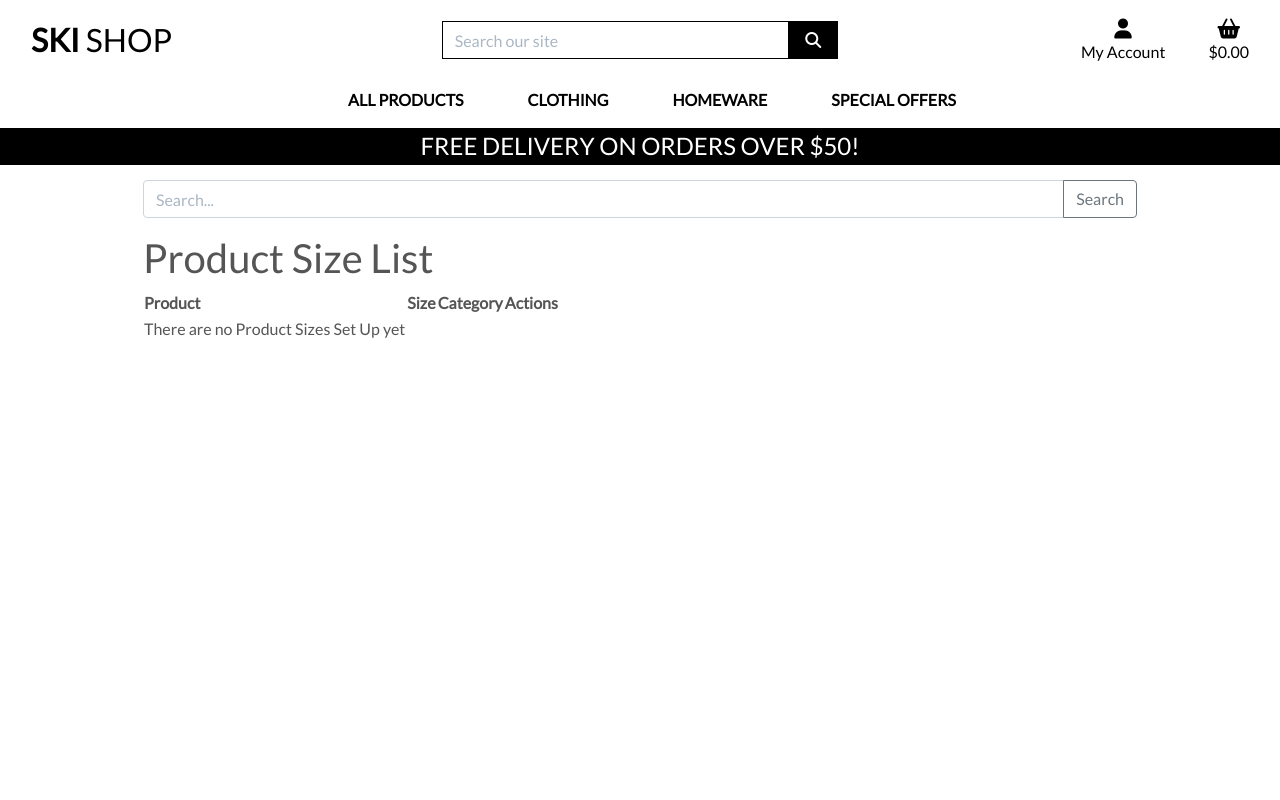
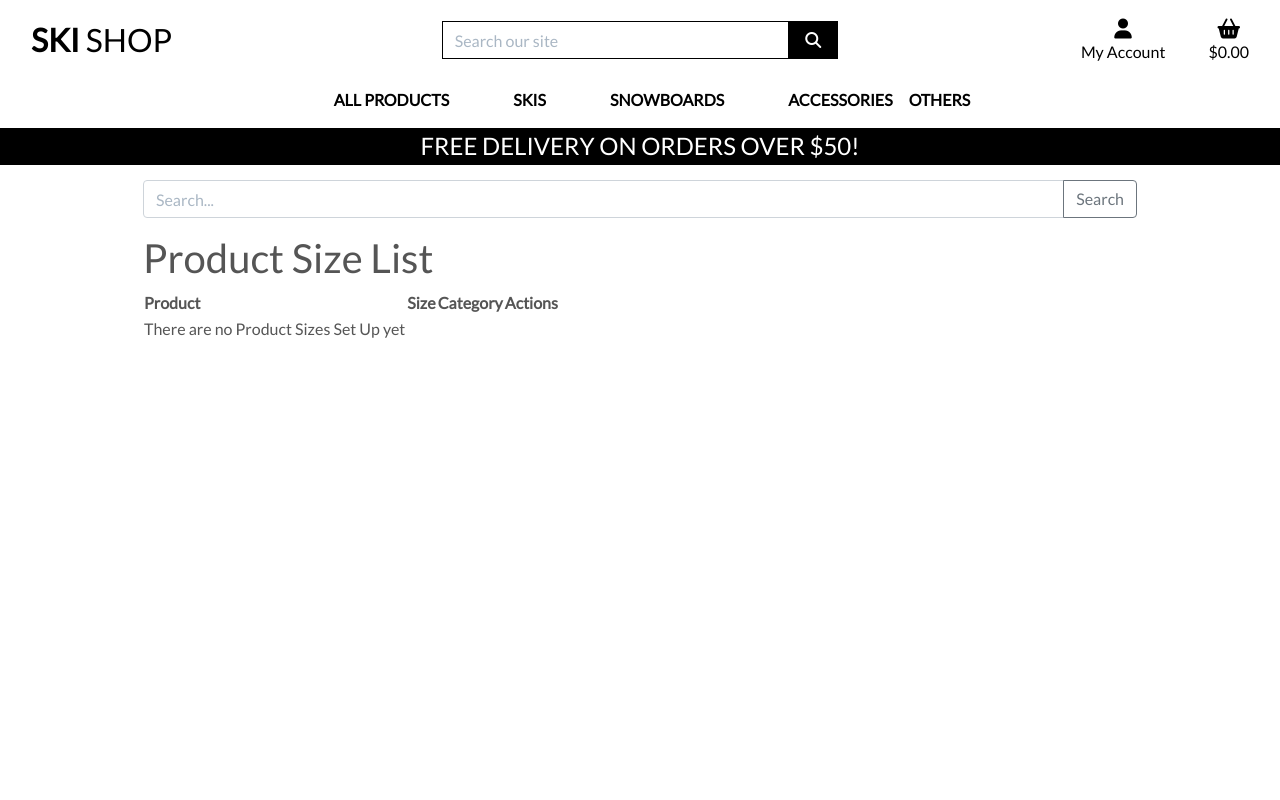
Before and after one commit to TMartin88/ski_shop, a Django app: page /product_sizes/ in a window 1280 px wide. Run offline with Django 3.2, Linux system fonts and the light colour scheme; data that the repository does not hold is empty; some libraries are stand-ins or nearby versions.

Commit message:
Finalise add product size

```diff
--- a/product_sizes/urls.py
+++ b/product_sizes/urls.py
@@ -2,8 +2,10 @@ from django.urls import path
 from . import views
 
 urlpatterns = [
-    path('', views.all_product_sizes, name='product_sizes'),
+    path('', views.all_product_sizes, name='all_product_sizes'),
     path('add/', views.add_product_size, name='add_product_size'),
     path('edit/<int:product_size_id>/', views.edit_product_size, name='edit_product_size'),
     path('delete/<int:product_size_id>/', views.delete_product_size, name='delete_product_size'),
+    path('get-filtered-products/', views.get_filtered_products, name='get_filtered_products'),
+    path('get-filtered-sizes/', views.get_filtered_sizes, name='get_filtered_sizes'),
 ]
--- a/product_sizes/views.py
+++ b/product_sizes/views.py
@@ -1,4 +1,4 @@
-from django.shortcuts import render, redirect, get_object_or_404
+from django.shortcuts import render, redirect, reverse, get_object_or_404
 from django.contrib import messages
 from django.contrib.auth.decorators import login_required
 from django.db.models import Q
@@ -40,7 +40,7 @@ def all_product_sizes(request):
             query = request.GET['q']
             if not query:
                 messages.error(request, "You didn't enter any search criteria!")
-                return redirect('product_sizes')
+                return redirect('all_product_sizes')
 
             queries = Q(product__name__icontains=query) | \
                       Q(size__name__icontains=query) | \
@@ -57,7 +57,7 @@ def all_product_sizes(request):
         'current_sorting': current_sorting,
     }
 
-    return render(request, 'product_sizes/product_sizes.html', context)
+    return render(request, 'product_sizes/all_product_sizes.html', context)
 
 
 @login_required
@@ -72,7 +72,7 @@ def add_product_size(request):
         if form.is_valid():
             product_size = form.save()
             messages.success(request, 'Successfully added product size!')
-            return redirect(reverse('product_sizes'))
+            return redirect(reverse('all_product_sizes'))
         else:
             # Print form errors for debugging
             print(form.errors)
@@ -88,17 +88,48 @@ def add_product_size(request):
     return render(request, template, context)
 
 
+def get_filtered_products(request):
+    category_id = request.GET.get('category')
+    products = Product.objects.filter(category_id=category_id).values('id', 'name')
+
+    return JsonResponse({'products': list(products)})
+
+
+def get_filtered_sizes(request):
+    category_id = request.GET.get('category')
+
+    sizes = Size.objects.filter(category_id=category_id).values('id', 'name')
+
+    return JsonResponse({'sizes': list(sizes)})
+
+
 @login_required
 def edit_product_size(request, product_size_id):
-    product_size = get_object_or_404(ProductSize, pk=pk)
-    form = ProductSizeForm(request.POST or None, instance=product_size)
+    """Edit a product size in the store"""
+    if not request.user.is_superuser:
+        messages.error(request, 'Sorry, only store owners can do that.')
+        return redirect(reverse('home'))
 
+    product_size = get_object_or_404(ProductSize, pk=product_size_id)
     if request.method == 'POST':
+        form = ProductSizeForm(request.POST, instance=product_size)
         if form.is_valid():
             form.save()
-            return redirect('product_sizes:list')
+            messages.success(request, 'Successfully updated product size!')
+            return redirect(reverse('all_product_sizes'))
+        else:
+            messages.error(request, 'Failed to update product size. Please ensure the form is valid.')
+    else:
+        form = ProductSizeForm(instance=product_size)
+        messages.info(request, f'You are editing {product_size.product} - {product_size.size} - {product_size.category}')
 
-    return render(request, 'product_sizes/form.html', {'form': form})
+    template = 'sizes/edit_product_size.html'
+    context = {
+        'form': form,
+        'product_size': product_size,
+    }
+
+    return render(request, template, context)
 
 
 @login_required
--- a/ski_shop/settings.py
+++ b/ski_shop/settings.py
@@ -26,7 +26,8 @@ if os.path.isfile('env.py'):
 SECRET_KEY = os.environ.get('SECRET_KEY', '')
 
 # SECURITY WARNING: don't run with debug turned on in production!
-DEBUG = 'DEVELOPMENT' in os.environ
+# DEBUG = 'DEVELOPMENT' in os.environ
+DEBUG = True
 
 ALLOWED_HOSTS = ['skishop.herokuapp.com', 'localhost', '8000-tmartin88-skishop-u0b1v9chr8e.ws-eu99.gitpod.io']
 
--- a/templates/includes/main-nav.html
+++ b/templates/includes/main-nav.html
@@ -18,37 +18,48 @@
         </li>
 
         <li class="nav-item dropdown">
-            <a class="logo-font font-weight-bold nav-link text-black mr-5" href="#" id="clothing-link" data-toggle="dropdown" aria-haspopup="true" aria-expanded="false">
-                Clothing
+            <a class="logo-font font-weight-bold nav-link text-black mr-5" href="#" id="ski-link" data-toggle="dropdown" aria-haspopup="true" aria-expanded="false">
+                Skis
             </a>
-            <div class="dropdown-menu border-0" aria-labelledby="clothing-link">
-                <a href="{% url 'products' %}?category=activewear,essentials" class="dropdown-item">Activewear &amp; Essentials</a>
-                <a href="{% url 'products' %}?category=jeans" class="dropdown-item">Jeans</a>
-                <a href="{% url 'products' %}?category=shirts" class="dropdown-item">Shirts</a>
-                <a href="{% url 'products' %}?category=activewear,essentials,jeans,shirts" class="dropdown-item">All Clothing</a>
+            <div class="dropdown-menu border-0" aria-labelledby="ski-link">
+                <a href="{% url 'products' %}?category=skis" class="dropdown-item">Skis</a>
+                <a href="{% url 'products' %}?category=ski_boots" class="dropdown-item">Boots</a>
+                <a href="{% url 'products' %}?category=ski_bindings" class="dropdown-item">Bindings</a>
+                <a href="{% url 'products' %}?category=ski_bags" class="dropdown-item">Bags</a>
             </div>
         </li>
 
         <li class="nav-item dropdown">
-            <a class="logo-font font-weight-bold nav-link text-black mr-5" href="#" id="homeware-link" data-toggle="dropdown" aria-haspopup="true" aria-expanded="false">
-                Homeware
+            <a class="logo-font font-weight-bold nav-link text-black mr-5" href="#" id="snowboard-link" data-toggle="dropdown" aria-haspopup="true" aria-expanded="false">
+                Snowboards
             </a>
-            <div class="dropdown-menu border-0" aria-labelledby="homeware-link">
-                <a href="{% url 'products' %}?category=bed_bath" class="dropdown-item">Bed &amp; Bath</a>
-                <a href="{% url 'products' %}?category=kitchen_dining" class="dropdown-item">Kitchen &amp; Dining</a>
-                <a href="{% url 'products' %}?category=bed_bath,kitchen_dining" class="dropdown-item">All Homeware</a>
+            <div class="dropdown-menu border-0" aria-labelledby="snowboard-link">
+                <a href="{% url 'products' %}?category=snowboards" class="dropdown-item">Snowboards</a>
+                <a href="{% url 'products' %}?category=snowboard_boots" class="dropdown-item">Boots</a>
+                <a href="{% url 'products' %}?category=snowboard_bindings" class="dropdown-item">Bindings</a>
+                <a href="{% url 'products' %}?category=snowboard_bags" class="dropdown-item">Snowboard Bags</a>
             </div>
         </li>
 
         <li class="nav-item dropdown">
-            <a class="logo-font font-weight-bold nav-link text-black" href="#" id="specials-link" data-toggle="dropdown" aria-haspopup="true" aria-expanded="false">
-                Special Offers
+            <a class="logo-font font-weight-bold nav-link text-black" href="#" id="accessories-link" data-toggle="dropdown" aria-haspopup="true" aria-expanded="false">
+                Accessories
             </a>
-            <div class="dropdown-menu border-0" aria-labelledby="specials-link">
-                <a href="{% url 'products' %}?category=new_arrivals" class="dropdown-item">New Arrivals</a>
-                <a href="{% url 'products' %}?category=deals" class="dropdown-item">Deals</a>
-                <a href="{% url 'products' %}?category=clearance" class="dropdown-item">Clearance</a>
-                <a href="{% url 'products' %}?category=new_arrivals,deals,clearance" class="dropdown-item">All Specials</a>
+            <div class="dropdown-menu border-0" aria-labelledby="accessories-link">
+                <a href="{% url 'products' %}?category=goggles_and_sunglasses" class="dropdown-item">Goggles &amp; Sunglasses</a>
+                <a href="{% url 'products' %}?category=helmets" class="dropdown-item">Helmets</a>
+                <a href="{% url 'products' %}?category=backpacks" class="dropdown-item">Backpacks</a>
+            </div>
+        </li>
+
+        <li class="nav-item dropdown">
+            <a class="logo-font font-weight-bold nav-link text-black" href="#" id="others-link" data-toggle="dropdown" aria-haspopup="true" aria-expanded="false">
+                Others
+            </a>
+            <div class="dropdown-menu border-0" aria-labelledby="others-link">
+                <a href="{% url 'products' %}?category=winter_wear" class="dropdown-item">Winter Wear</a>
+                <a href="{% url 'products' %}?category=hot_deals" class="dropdown-item">Hot deals</a>
+                <a href="{% url 'products' %}?category=general" class="dropdown-item">General</a>
             </div>
         </li>
     </ul>
```
Also changed, not shown: product_sizes/forms.py (+2 -6 lines), product_sizes/templates/product_sizes/add_product_size.html (+62 -1 lines), product_sizes/templates/product_sizes/edit_product_size.html (+41 -0 lines), products/fixtures/categories.json (+1 -1 lines), product_sizes/templates/product_sizes/all_product_sizes.html (renamed from product_sizes/templates/product_sizes/product_sizes.html).
